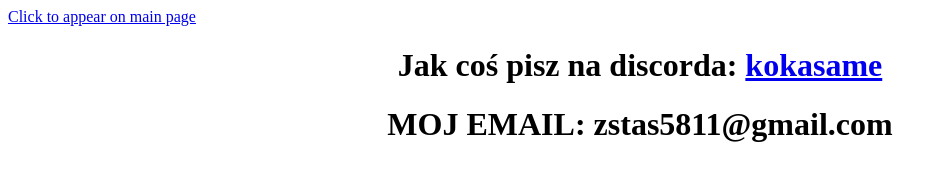
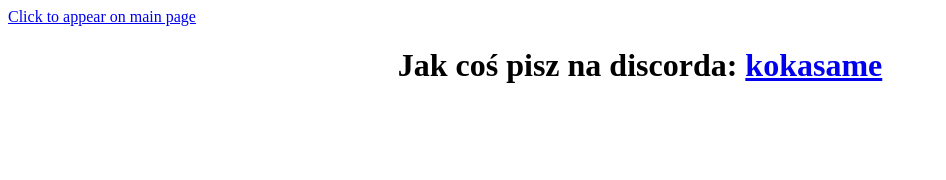
Before and after one commit to merdight-yiff/merdight-yiff.github.io, a plain HTML site: page kontakt.html in a window 1280 px wide. Shown: the whole page, without its empty margins (0-946 px from the left). Drawn offline with Linux system fonts and the light colour scheme.

Commit message:
Update kontakt.html and remove email address
Removed email address for privacy and updated HTML structure.

```diff
--- a/kontakt.html
+++ b/kontakt.html
@@ -9,6 +9,5 @@
 <body>
 <a href="index.html">Click to appear on main page</a>
 <h1 align="center">Jak coś pisz na discorda: <a href="https://discord.gg/eXEA2cwQ">kokasame</a></h1>
-<h1 align="center">MOJ EMAIL: zstas5811@gmail.com</h1>
 </body>
 </html>
```
